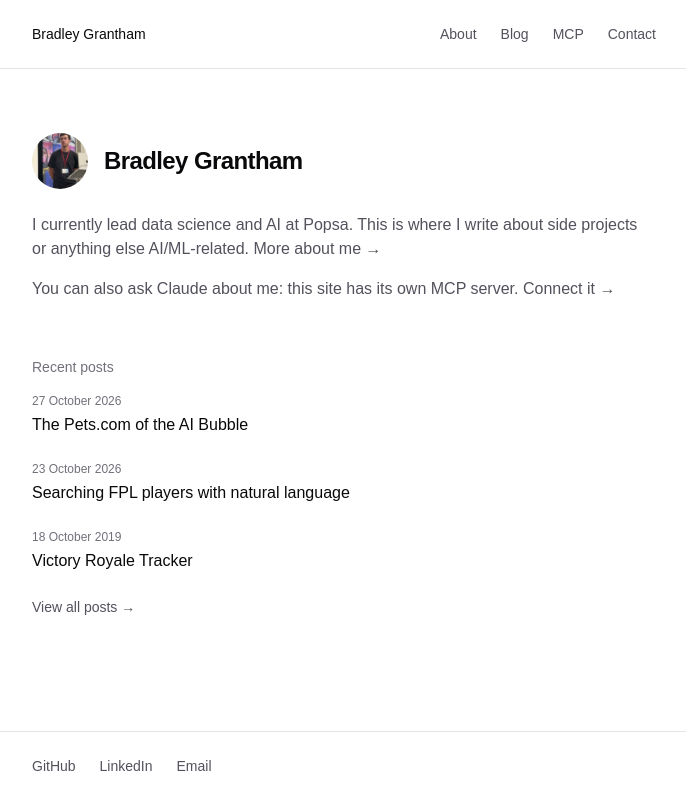
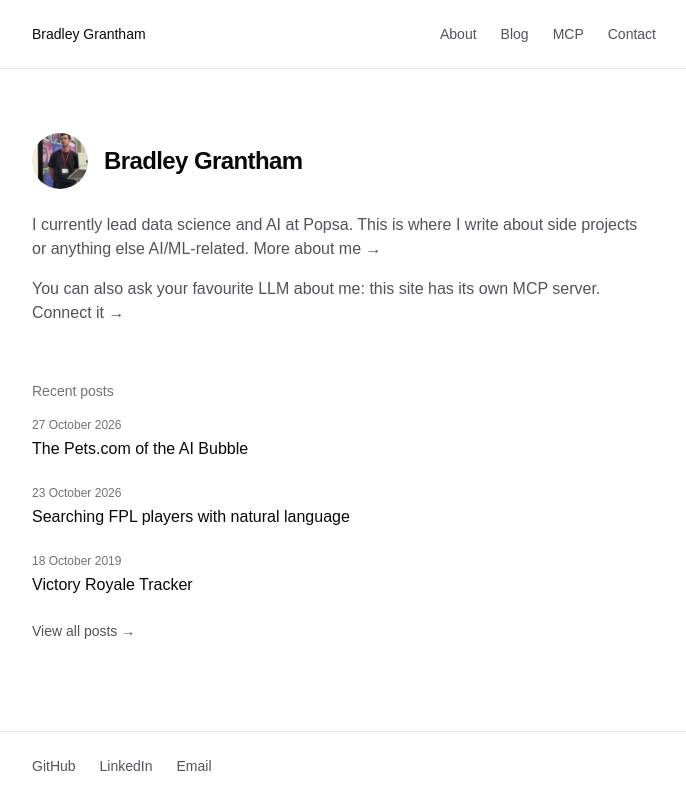
Before and after one commit to BradleyGrantham/bradleygrantham.com, a Next.js app: page / in a window 1280 px wide. Shown: the whole page, without its empty margins (296-982 px from the left). Built offline with nearby package versions, Linux system fonts and the light colour scheme.

Commit message:
Homepage: "ask your favourite LLM about me" rather than Claude
Co-Authored-By: Claude Opus 5.5 <noreply@anthropic.com>

```diff
--- a/src/app/page.tsx
+++ b/src/app/page.tsx
@@ -32,7 +32,7 @@ export default function Home() {
       </p>
 
       <p className="mt-4 text-zinc-600 dark:text-zinc-400">
-        You can also ask Claude about me: this site has its own MCP server.{" "}
+        You can also ask your favourite LLM about me: this site has its own MCP server.{" "}
         <Link href="/mcp" className="hover:underline">
           Connect it →
         </Link>
```
